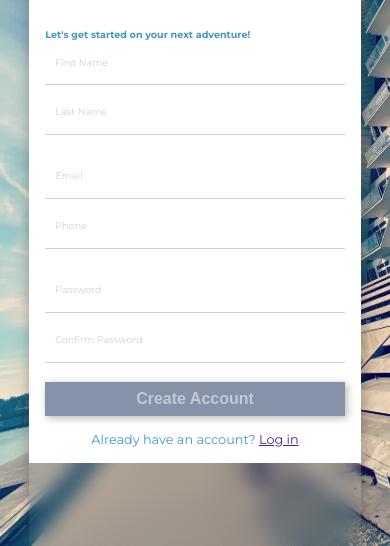
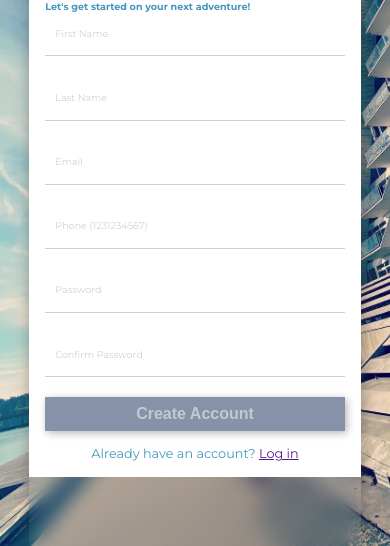
Before and after one commit to hollyefig/SignUpForm, a plain HTML site: page index.html in a window 390 px wide. Shown: the part 298-844 px from the top of the page. Drawn offline with nearby package versions, Linux system fonts and the light colour scheme.

Commit message:
html now contains updated phone label, css updated magins for input divs

```diff
--- a/index.html
+++ b/index.html
@@ -82,7 +82,7 @@
 
                     <div class="divInput">
                         <input type="tel" id="phone" name="phone" class="input" pattern="[0-9]{3}[0-9]{3}[0-9]{4}" title="Please enter a valid phone number" onchange="inputEntered(this)" required/>
-                        <label for="phone">Phone</label>
+                        <label for="phone">Phone (1231234567)</label>
                         <span></span>
                         <div class="error"></div>
                     </div>
--- a/sifcss.css
+++ b/sifcss.css
@@ -312,11 +312,7 @@ button:disabled {
 
     fieldset > div > div {
         width: 100%;
-        margin:.5em 0em;
-    }
-
-    fieldset > div > div:last-child {
-        margin:0px 0px 1.5em 0px;
+        margin:.5em 0px 1.5em 0px;
     }
 
     button {
```
